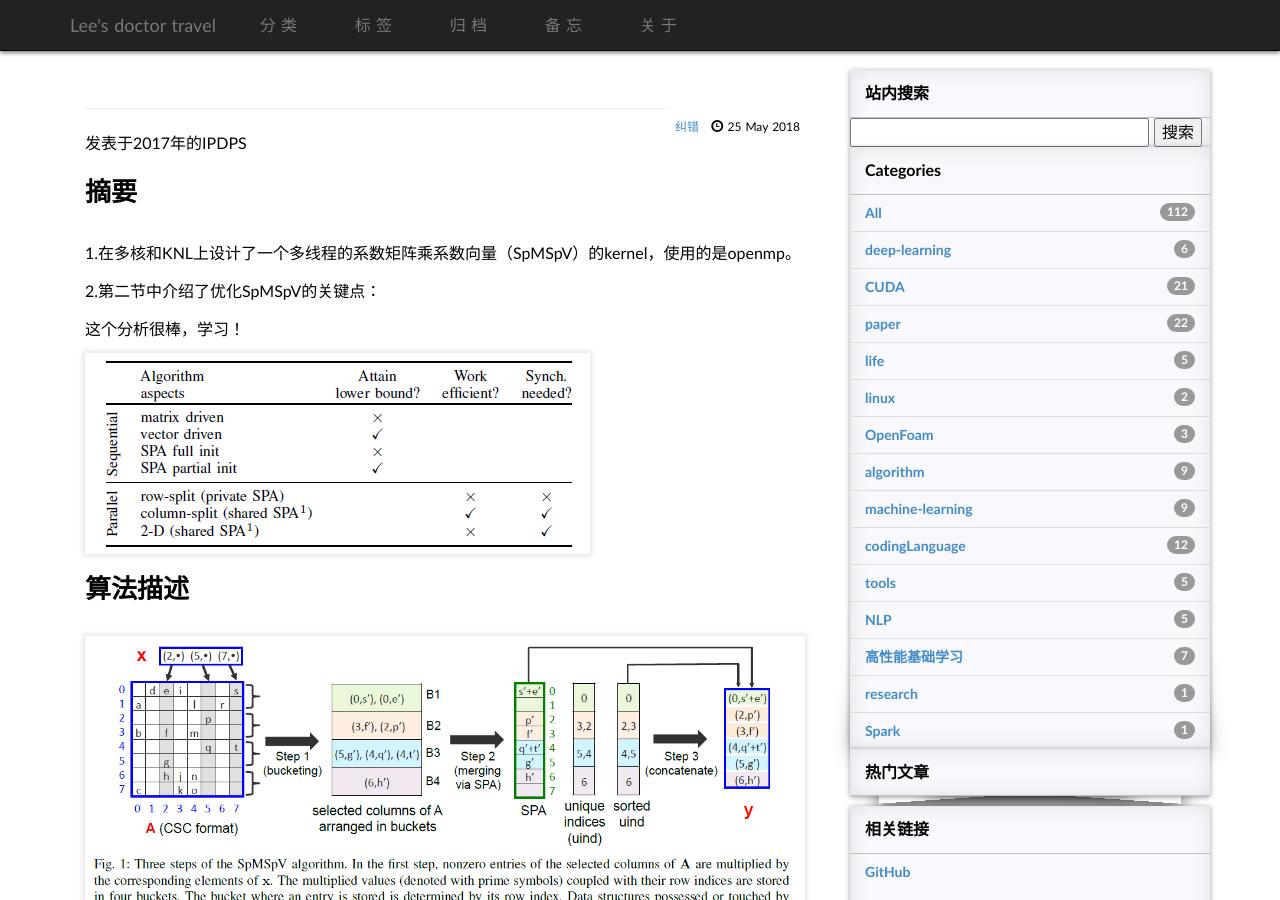
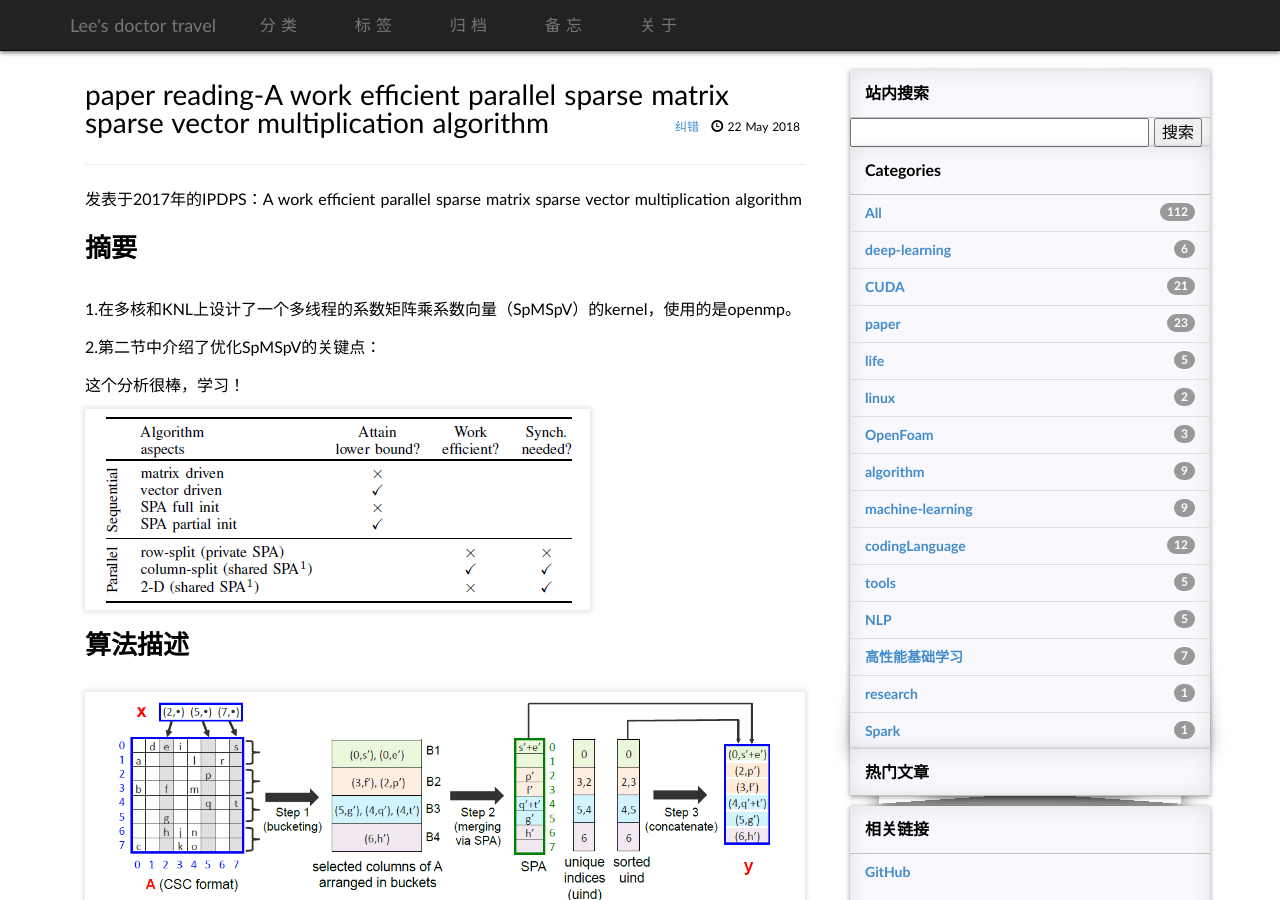
Before and after one commit to limin2015/limin2015.github.io, a Jekyll site: the page built from _posts/2018-5-22-paper-SPMSPV.md, in a window 1280 px wide and 900 px high. Built offline with Jekyll 4.4.1, drawn with Linux system fonts in a browser that asks for light colours; some web fonts are replaced; our own code applies the rules of GitHub Pages for plain Markdown files; comment, search, counter and statistics services are not loaded.

Commit message:
paper-spmspv

```diff
--- a/_posts/2018-5-22-paper-SPMSPV.md
+++ b/_posts/2018-5-22-paper-SPMSPV.md
@@ -1,14 +1,14 @@
 ---
 layout: post
-title:  paper reading-A work efficient parallel sparse matrix sparse vector
-multiplication algorithm
-keywords: SpMSpV, multi-thread
+title:  paper reading-A work efficient parallel sparse matrix sparse vector multiplication algorithm
+keywords: SpMSpV
 categories : paper
 tags:
   - paper
 ---
 
-发表于2017年的IPDPS
+发表于2017年的IPDPS：A work efficient parallel sparse matrix sparse vector
+multiplication algorithm
 
 ## 摘要
 1.在多核和KNL上设计了一个多线程的系数矩阵乘系数向量（SpMSpV）的kernel，使用的是openmp。
```
